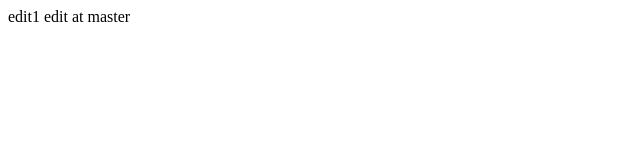
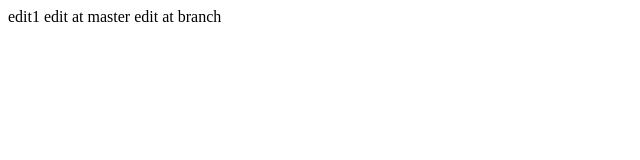
Before and after one commit to yone6677/firstRepositoryOfYone, a plain HTML site: page index.html in a window 1280 px wide. Shown: the whole page, without its empty margins (0-640 px from the left). Drawn offline with Linux system fonts and the light colour scheme.

Commit message:
index  add

```diff
--- a/index.html
+++ b/index.html
@@ -7,5 +7,6 @@
 <body>
 edit1
 edit at master
+edit at branch
 </body>
 </html>
```
